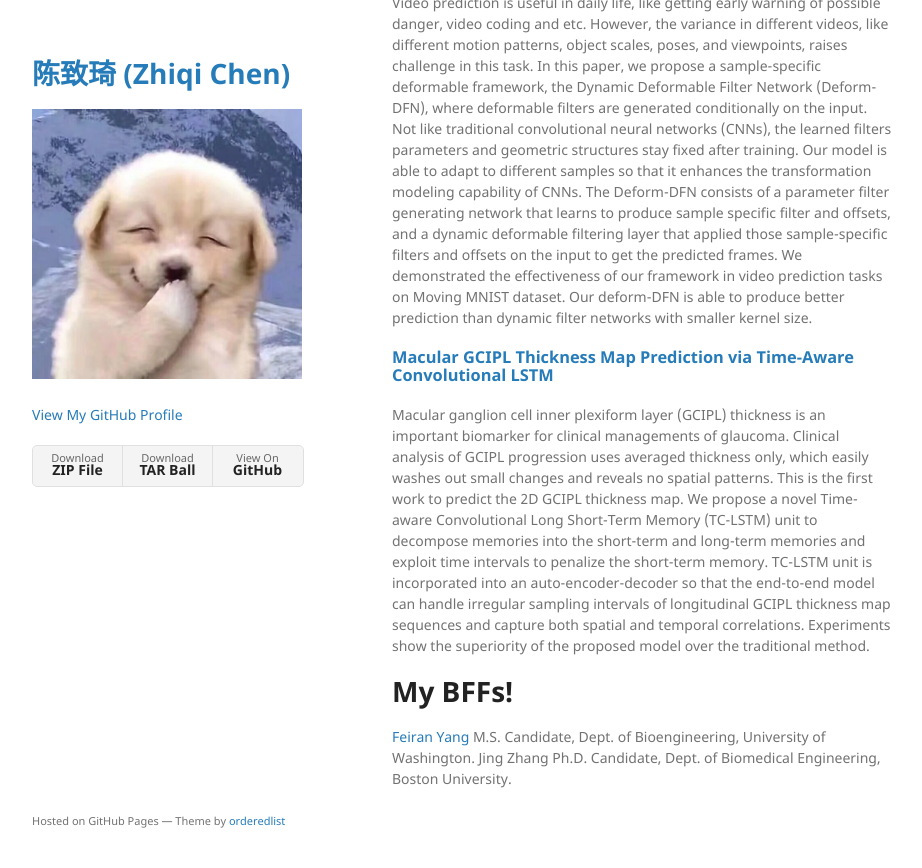
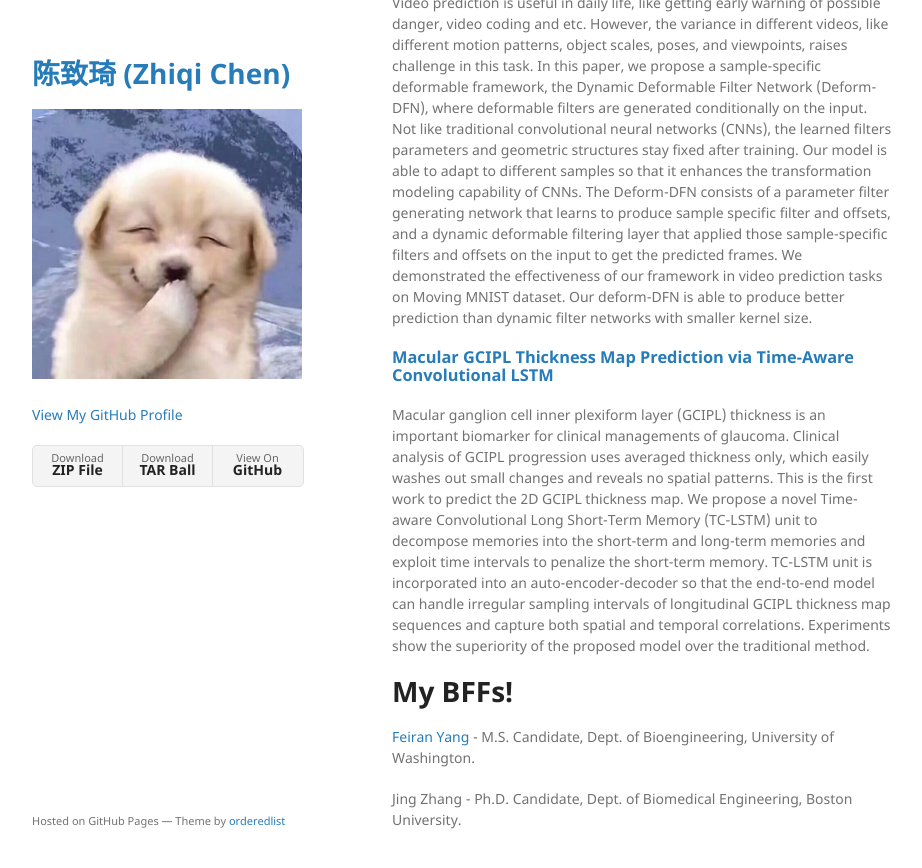
Before and after one commit to zhiqiiiiiii/zhiqiiiiiii.github.io, a Jekyll site: the page built from index.md, in a window 1280 px wide and 900 px high, scrolled down 743 px. Shown: the top 868 px of the window, without its empty margins (178-1100 px from the left). Built offline with Jekyll 4.4.1, drawn with Linux system fonts in a browser that asks for light colours; the repository's description, which GitHub fills in, is left out; our own code applies the rules of GitHub Pages for plain Markdown files.

Commit message:
added bff

```diff
--- a/index.md
+++ b/index.md
@@ -19,5 +19,6 @@ Macular ganglion cell inner plexiform layer (GCIPL) thickness is an important bi
 
 # My BFFs!
 
-[Feiran Yang](https://feirany.github.io/) M.S. Candidate, Dept. of Bioengineering, University of Washington.
-Jing Zhang Ph.D. Candidate, Dept. of Biomedical Engineering, Boston University.
+[Feiran Yang](https://feirany.github.io/) - M.S. Candidate, Dept. of Bioengineering, University of Washington.
+
+Jing Zhang - Ph.D. Candidate, Dept. of Biomedical Engineering, Boston University.
```
